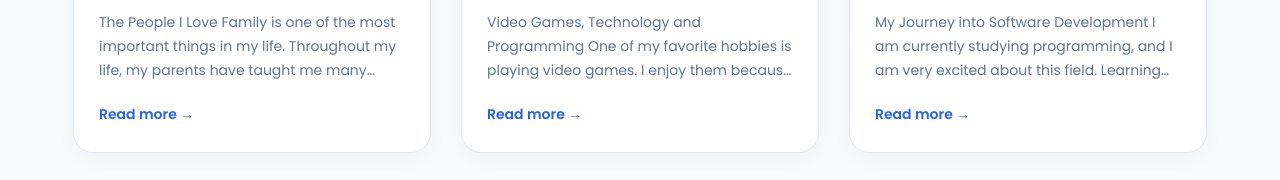
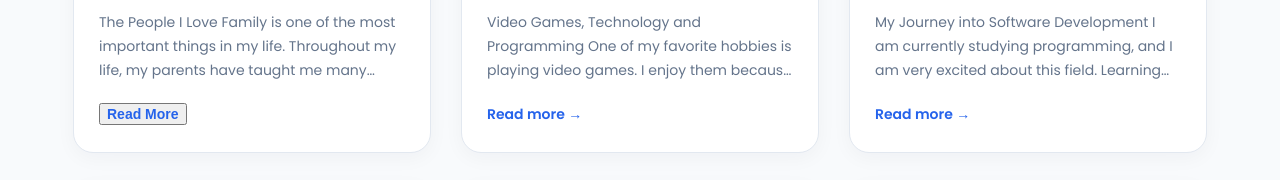
Before and after one commit to keto-n3/Blog, a plain HTML site: page Blog/index.html in a window 1280 px wide. Shown: the part 2203-2383 px from the top of the page. Drawn offline with Linux system fonts and the light colour scheme.

Commit message:
En la tarjeta al darle "Read more" expanda el texto

```diff
--- a/Blog/index.html
+++ b/Blog/index.html
@@ -173,8 +173,9 @@
                         being there in difficult moments and creating memories together.
                     </p>
 
-                    <a href="#family" class="read-more">
-                        Read more →
+                    <button class="read-more" onclick="togglePost(this)">
+    Read More
+</button>
                     </a>
 
                 </div>
```
